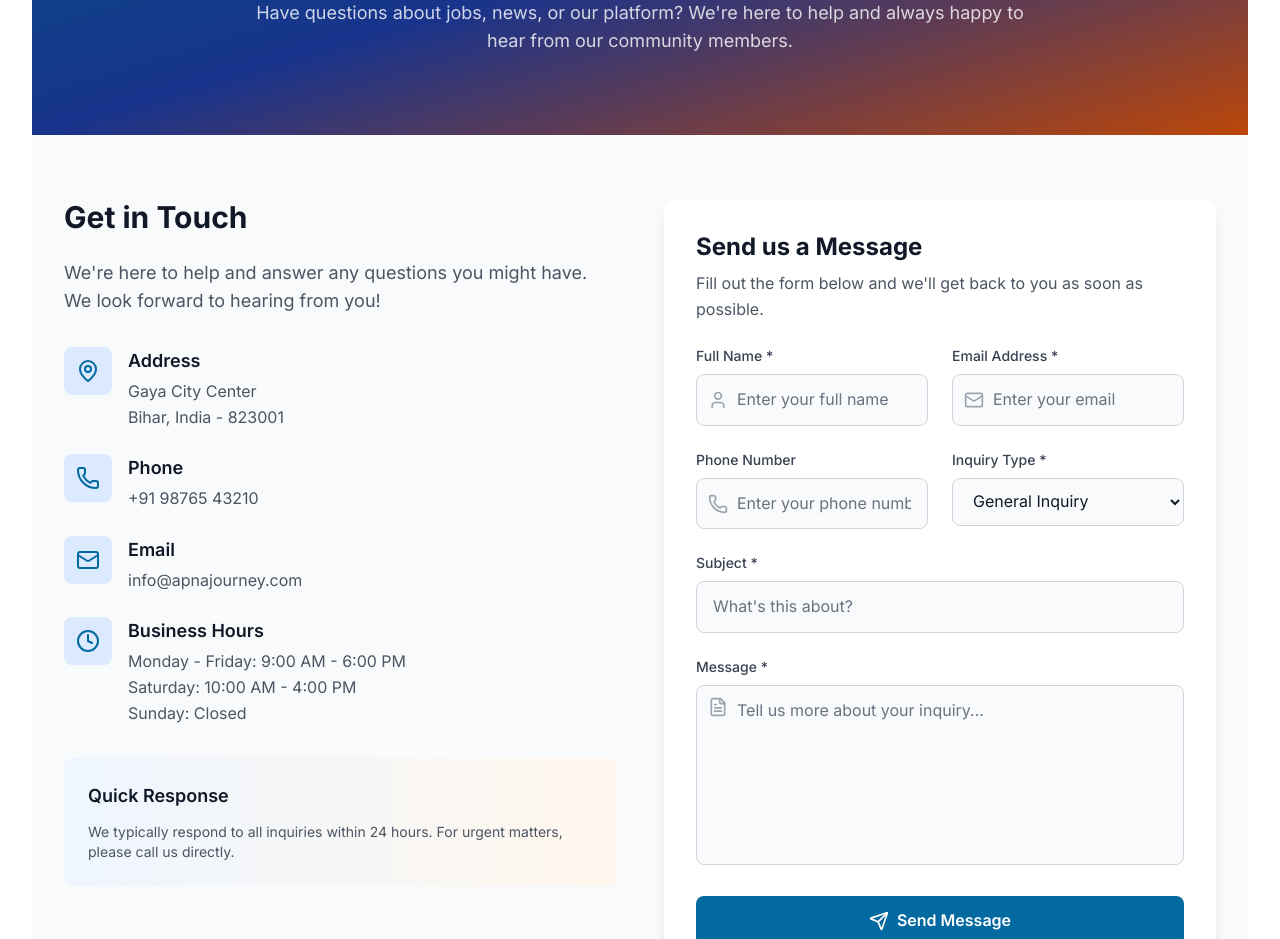
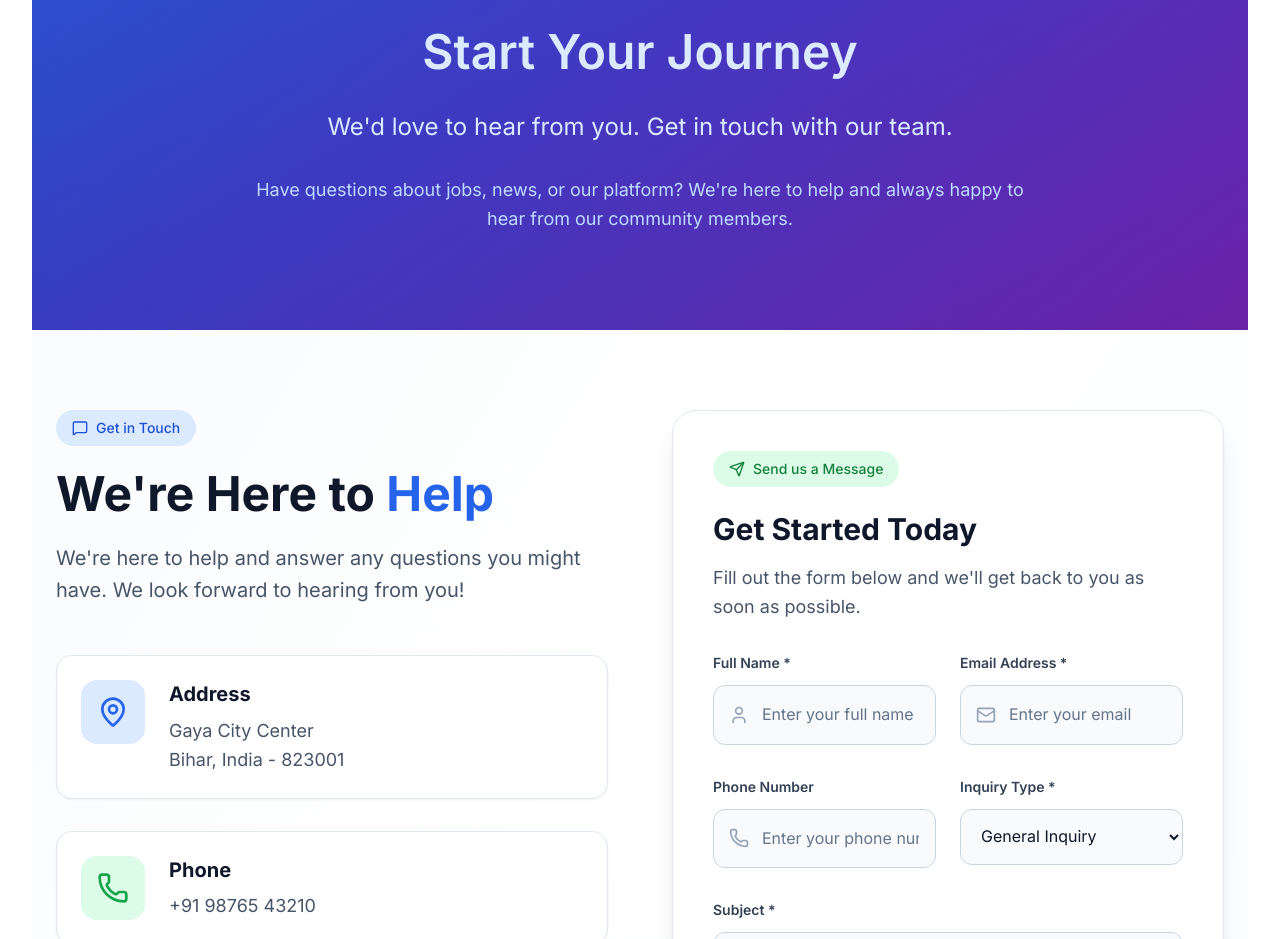
Before and after one commit to Michaelanand123singh/Apna-journey, a Next.js app: page /contact in a window 1280 px wide. Shown: the part 293-1232 px from the top of the page. Built offline with nearby package versions, Linux system fonts and the light colour scheme.

Commit message:
updated the ui system

```diff
--- a/src/app/(frontend)/contact/page.tsx
+++ b/src/app/(frontend)/contact/page.tsx
@@ -13,7 +13,11 @@ import {
   User,
   Mail as MailIcon,
   Phone as PhoneIcon,
-  FileText
+  FileText,
+  Building2,
+  Headphones,
+  Zap,
+  Shield
 } from 'lucide-react'
 
 interface FormData {
@@ -39,12 +43,12 @@ export default function ContactPage() {
   const [errorMessage, setErrorMessage] = useState('')
 
   const inquiryTypes = [
-    { value: 'general', label: 'General Inquiry' },
-    { value: 'job', label: 'Job Related' },
-    { value: 'news', label: 'News & Content' },
-    { value: 'technical', label: 'Technical Support' },
-    { value: 'partnership', label: 'Partnership' },
-    { value: 'other', label: 'Other' }
+    { value: 'general', label: 'General Inquiry', icon: MessageSquare },
+    { value: 'job', label: 'Job Related', icon: Building2 },
+    { value: 'news', label: 'News & Content', icon: FileText },
+    { value: 'technical', label: 'Technical Support', icon: Headphones },
+    { value: 'partnership', label: 'Partnership', icon: Zap },
+    { value: 'other', label: 'Other', icon: Shield }
   ]
 
   const handleInputChange = (e: React.ChangeEvent<HTMLInputElement | HTMLTextAreaElement | HTMLSelectElement>) => {
@@ -86,7 +90,7 @@ export default function ContactPage() {
         setSubmitStatus('error')
         setErrorMessage(data.message || 'Failed to submit inquiry')
       }
-    } catch (error) {
+    } catch {
       setSubmitStatus('error')
       setErrorMessage('Network error. Please try again.')
     } finally {
@@ -95,94 +99,104 @@ export default function ContactPage() {
   }
 
   return (
-    <div className="min-h-screen bg-gray-50 dark:bg-gray-900">
+    <div className="min-h-screen bg-gradient-to-br from-slate-50 via-white to-blue-50/30">
       {/* Hero Section */}
-      <section className="relative py-20 bg-gradient-to-br from-primary-600 via-primary-700 to-secondary-600 overflow-hidden">
-        <div className="absolute inset-0 bg-black/20"></div>
-        <div className="container mx-auto px-4 relative z-10">
-          <div className="max-w-4xl mx-auto text-center text-white">
-            <h1 className="text-4xl md:text-6xl font-bold mb-6">
-              Contact <span className="text-yellow-400">Us</span>
+      <section className="relative py-24 bg-gradient-to-br from-blue-600 via-indigo-700 to-purple-800 overflow-hidden">
+        <div className="absolute inset-0 bg-black/10"></div>
+        <div className="absolute inset-0 bg-gradient-to-r from-blue-600/20 to-purple-600/20"></div>
+        <div className="container mx-auto px-6 relative z-10">
+          <div className="max-w-5xl mx-auto text-center text-white">
+            <div className="inline-flex items-center px-4 py-2 bg-white/10 backdrop-blur-sm rounded-full text-sm font-medium mb-8">
+              <MessageSquare className="w-4 h-4 mr-2" />
+              Contact Us
+            </div>
+            <h1 className="text-5xl md:text-7xl font-bold mb-8 leading-tight">
+              Let's <span className="text-yellow-400">Connect</span><br />
+              <span className="text-4xl md:text-5xl font-semibold text-blue-100">Start Your Journey</span>
             </h1>
-            <p className="text-xl md:text-2xl text-white/90 mb-8 leading-relaxed">
-              We'd love to hear from you. Get in touch with our team.
+            <p className="text-xl md:text-2xl text-blue-100 mb-8 leading-relaxed max-w-4xl mx-auto">
+              We&apos;d love to hear from you. Get in touch with our team.
             </p>
-            <p className="text-lg text-white/80 max-w-3xl mx-auto">
-              Have questions about jobs, news, or our platform? We're here to help and always
+            <p className="text-lg text-blue-200 max-w-3xl mx-auto leading-relaxed">
+              Have questions about jobs, news, or our platform? We&apos;re here to help and always
               happy to hear from our community members.
             </p>
           </div>
         </div>
       </section>
 
-      <div className="container mx-auto px-4 py-16">
-        <div className="max-w-6xl mx-auto">
-          <div className="grid lg:grid-cols-2 gap-12">
+      <div className="container mx-auto px-6 py-20">
+        <div className="max-w-7xl mx-auto">
+          <div className="grid lg:grid-cols-2 gap-16">
             {/* Contact Information */}
-            <div className="space-y-8">
+            <div className="space-y-12">
               <div>
-                <h2 className="text-3xl font-bold text-gray-900 dark:text-white mb-6">
+                <div className="inline-flex items-center px-4 py-2 bg-blue-100 text-blue-700 rounded-full text-sm font-medium mb-6">
+                  <MessageSquare className="w-4 h-4 mr-2" />
                   Get in Touch
+                </div>
+                <h2 className="text-4xl md:text-5xl font-bold text-slate-900 mb-6 leading-tight">
+                  We&apos;re Here to <span className="text-blue-600">Help</span>
                 </h2>
-                <p className="text-lg text-gray-600 dark:text-gray-300 mb-8">
-                  We're here to help and answer any questions you might have.
+                <p className="text-xl text-slate-600 mb-8 leading-relaxed">
+                  We&apos;re here to help and answer any questions you might have.
                   We look forward to hearing from you!
                 </p>
               </div>
 
-              <div className="space-y-6">
-                <div className="flex items-start space-x-4">
-                  <div className="w-12 h-12 bg-primary-100 dark:bg-primary-900/30 rounded-lg flex items-center justify-center flex-shrink-0">
-                    <MapPin className="w-6 h-6 text-primary-600 dark:text-primary-400" />
+              <div className="space-y-8">
+                <div className="flex items-start space-x-6 p-6 bg-white rounded-2xl shadow-sm border border-slate-200 hover:shadow-md transition-shadow">
+                  <div className="w-16 h-16 bg-blue-100 rounded-2xl flex items-center justify-center flex-shrink-0">
+                    <MapPin className="w-8 h-8 text-blue-600" />
                   </div>
                   <div>
-                    <h3 className="text-lg font-semibold text-gray-900 dark:text-white mb-1">
+                    <h3 className="text-xl font-bold text-slate-900 mb-2">
                       Address
                     </h3>
-                    <p className="text-gray-600 dark:text-gray-300">
+                    <p className="text-slate-600 text-lg leading-relaxed">
                       Gaya City Center<br />
                       Bihar, India - 823001
                     </p>
                   </div>
                 </div>
 
-                <div className="flex items-start space-x-4">
-                  <div className="w-12 h-12 bg-primary-100 dark:bg-primary-900/30 rounded-lg flex items-center justify-center flex-shrink-0">
-                    <Phone className="w-6 h-6 text-primary-600 dark:text-primary-400" />
+                <div className="flex items-start space-x-6 p-6 bg-white rounded-2xl shadow-sm border border-slate-200 hover:shadow-md transition-shadow">
+                  <div className="w-16 h-16 bg-green-100 rounded-2xl flex items-center justify-center flex-shrink-0">
+                    <Phone className="w-8 h-8 text-green-600" />
                   </div>
                   <div>
-                    <h3 className="text-lg font-semibold text-gray-900 dark:text-white mb-1">
+                    <h3 className="text-xl font-bold text-slate-900 mb-2">
                       Phone
                     </h3>
-                    <p className="text-gray-600 dark:text-gray-300">
+                    <p className="text-slate-600 text-lg">
                       +91 98765 43210
                     </p>
                   </div>
                 </div>
 
-                <div className="flex items-start space-x-4">
-                  <div className="w-12 h-12 bg-primary-100 dark:bg-primary-900/30 rounded-lg flex items-center justify-center flex-shrink-0">
-                    <Mail className="w-6 h-6 text-primary-600 dark:text-primary-400" />
+                <div className="flex items-start space-x-6 p-6 bg-white rounded-2xl shadow-sm border border-slate-200 hover:shadow-md transition-shadow">
+                  <div className="w-16 h-16 bg-purple-100 rounded-2xl flex items-center justify-center flex-shrink-0">
+                    <Mail className="w-8 h-8 text-purple-600" />
                   </div>
                   <div>
-                    <h3 className="text-lg font-semibold text-gray-900 dark:text-white mb-1">
+                    <h3 className="text-xl font-bold text-slate-900 mb-2">
                       Email
                     </h3>
-                    <p className="text-gray-600 dark:text-gray-300">
+                    <p className="text-slate-600 text-lg">
                       info@apnajourney.com
                     </p>
                   </div>
                 </div>
 
-                <div className="flex items-start space-x-4">
-                  <div className="w-12 h-12 bg-primary-100 dark:bg-primary-900/30 rounded-lg flex items-center justify-center flex-shrink-0">
-                    <Clock className="w-6 h-6 text-primary-600 dark:text-primary-400" />
+                <div className="flex items-start space-x-6 p-6 bg-white rounded-2xl shadow-sm border border-slate-200 hover:shadow-md transition-shadow">
+                  <div className="w-16 h-16 bg-orange-100 rounded-2xl flex items-center justify-center flex-shrink-0">
+                    <Clock className="w-8 h-8 text-orange-600" />
                   </div>
                   <div>
-                    <h3 className="text-lg font-semibold text-gray-900 dark:text-white mb-1">
+                    <h3 className="text-xl font-bold text-slate-900 mb-2">
                       Business Hours
                     </h3>
-                    <p className="text-gray-600 dark:text-gray-300">
+                    <p className="text-slate-600 text-lg leading-relaxed">
                       Monday - Friday: 9:00 AM - 6:00 PM<br />
                       Saturday: 10:00 AM - 4:00 PM<br />
                       Sunday: Closed
@@ -191,54 +205,77 @@ export default function ContactPage() {
                 </div>
               </div>
 
-              <div className="bg-gradient-to-r from-primary-50 to-secondary-50 dark:from-primary-900/20 dark:to-secondary-900/20 p-6 rounded-lg">
-                <h3 className="text-lg font-semibold text-gray-900 dark:text-white mb-3">
-                  Quick Response
-                </h3>
-                <p className="text-gray-600 dark:text-gray-300 text-sm">
+              <div className="bg-gradient-to-br from-blue-50 to-indigo-50 p-8 rounded-2xl border border-blue-100">
+                <div className="flex items-center mb-4">
+                  <div className="w-12 h-12 bg-blue-100 rounded-xl flex items-center justify-center mr-4">
+                    <Zap className="w-6 h-6 text-blue-600" />
+                  </div>
+                  <h3 className="text-2xl font-bold text-slate-900">
+                    Quick Response Guarantee
+                  </h3>
+                </div>
+                <p className="text-slate-700 text-lg leading-relaxed">
                   We typically respond to all inquiries within 24 hours. For urgent matters,
-                  please call us directly.
+                  please call us directly for immediate assistance.
                 </p>
               </div>
             </div>
 
             {/* Contact Form */}
-            <div className="bg-white dark:bg-gray-800 rounded-2xl shadow-lg p-8">
-              <div className="mb-6">
-                <h2 className="text-2xl font-bold text-gray-900 dark:text-white mb-2">
+            <div className="bg-white rounded-3xl shadow-xl p-10 border border-slate-200">
+              <div className="mb-8">
+                <div className="inline-flex items-center px-4 py-2 bg-green-100 text-green-700 rounded-full text-sm font-medium mb-6">
+                  <Send className="w-4 h-4 mr-2" />
                   Send us a Message
+                </div>
+                <h2 className="text-3xl font-bold text-slate-900 mb-4">
+                  Get Started Today
                 </h2>
-                <p className="text-gray-600 dark:text-gray-300">
-                  Fill out the form below and we'll get back to you as soon as possible.
+                <p className="text-slate-600 text-lg leading-relaxed">
+                  Fill out the form below and we&apos;ll get back to you as soon as possible.
                 </p>
               </div>
 
               {submitStatus === 'success' && (
-                <div className="mb-6 p-4 bg-green-50 dark:bg-green-900/20 border border-green-200 dark:border-green-800 rounded-lg flex items-center space-x-3">
-                  <CheckCircle className="w-5 h-5 text-green-600 dark:text-green-400 flex-shrink-0" />
-                  <p className="text-green-800 dark:text-green-200">
-                    Thank you! Your message has been sent successfully. We'll get back to you soon.
-                  </p>
+                <div className="mb-8 p-6 bg-green-50 border border-green-200 rounded-2xl flex items-center space-x-4">
+                  <div className="w-12 h-12 bg-green-100 rounded-xl flex items-center justify-center flex-shrink-0">
+                    <CheckCircle className="w-6 h-6 text-green-600" />
+                  </div>
+                  <div>
+                    <h3 className="text-lg font-semibold text-green-800 mb-1">
+                      Message Sent Successfully!
+                    </h3>
+                    <p className="text-green-700">
+                      Thank you! Your message has been sent successfully. We&apos;ll get back to you soon.
+                    </p>
+                  </div>
                 </div>
               )}
 
               {submitStatus === 'error' && (
-                <div className="mb-6 p-4 bg-red-50 dark:bg-red-900/20 border border-red-200 dark:border-red-800 rounded-lg flex items-center space-x-3">
-                  <AlertCircle className="w-5 h-5 text-red-600 dark:text-red-400 flex-shrink-0" />
-                  <p className="text-red-800 dark:text-red-200">
-                    {errorMessage}
-                  </p>
+                <div className="mb-8 p-6 bg-red-50 border border-red-200 rounded-2xl flex items-center space-x-4">
+                  <div className="w-12 h-12 bg-red-100 rounded-xl flex items-center justify-center flex-shrink-0">
+                    <AlertCircle className="w-6 h-6 text-red-600" />
+                  </div>
+                  <div>
+                    <h3 className="text-lg font-semibold text-red-800 mb-1">
+                      Error Sending Message
+                    </h3>
+                    <p className="text-red-700">
+                      {errorMessage}
+                    </p>
+                  </div>
                 </div>
               )}
 
-              <form onSubmit={handleSubmit} className="space-y-6">
+              <form onSubmit={handleSubmit} className="space-y-8">
                 <div className="grid md:grid-cols-2 gap-6">
                   <div>
-                    <label htmlFor="name" className="block text-sm font-medium text-gray-700 dark:text-gray-300 mb-2">
+                    <label htmlFor="name" className="block text-sm font-semibold text-slate-700 mb-3">
                       Full Name *
                     </label>
                     <div className="relative">
-                      <User className="absolute left-3 top-1/2 transform -translate-y-1/2 w-5 h-5 text-gray-400" />
+                      <User className="absolute left-4 top-1/2 transform -translate-y-1/2 w-5 h-5 text-slate-400" />
                       <input
                         type="text"
                         id="name"
@@ -246,18 +283,18 @@ export default function ContactPage() {
                         value={formData.name}
                         onChange={handleInputChange}
                         required
-                        className="w-full pl-10 pr-4 py-3 border border-gray-300 dark:border-gray-600 rounded-lg bg-gray-50 dark:bg-gray-700 text-gray-900 dark:text-white placeholder-gray-500 dark:placeholder-gray-400 focus:outline-none focus:ring-2 focus:ring-primary-500 focus:border-transparent"
+                        className="w-full pl-12 pr-4 py-4 border border-slate-300 rounded-xl bg-slate-50 text-slate-900 placeholder-slate-500 focus:outline-none focus:ring-2 focus:ring-blue-500 focus:border-transparent transition-all"
                         placeholder="Enter your full name"
                       />
                     </div>
                   </div>
 
                   <div>
-                    <label htmlFor="email" className="block text-sm font-medium text-gray-700 dark:text-gray-300 mb-2">
+                    <label htmlFor="email" className="block text-sm font-semibold text-slate-700 mb-3">
                       Email Address *
                     </label>
                     <div className="relative">
-                      <MailIcon className="absolute left-3 top-1/2 transform -translate-y-1/2 w-5 h-5 text-gray-400" />
+                      <MailIcon className="absolute left-4 top-1/2 transform -translate-y-1/2 w-5 h-5 text-slate-400" />
                       <input
                         type="email"
                         id="email"
@@ -265,7 +302,7 @@ export default function ContactPage() {
                         value={formData.email}
                         onChange={handleInputChange}
                         required
-                        className="w-full pl-10 pr-4 py-3 border border-gray-300 dark:border-gray-600 rounded-lg bg-gray-50 dark:bg-gray-700 text-gray-900 dark:text-white placeholder-gray-500 dark:placeholder-gray-400 focus:outline-none focus:ring-2 focus:ring-primary-500 focus:border-transparent"
+                        className="w-full pl-12 pr-4 py-4 border border-slate-300 rounded-xl bg-slate-50 text-slate-900 placeholder-slate-500 focus:outline-none focus:ring-2 focus:ring-blue-500 focus:border-transparent transition-all"
                         placeholder="Enter your email"
                       />
                     </div>
@@ -274,25 +311,25 @@ export default function ContactPage() {
 
                 <div className="grid md:grid-cols-2 gap-6">
                   <div>
-                    <label htmlFor="phone" className="block text-sm font-medium text-gray-700 dark:text-gray-300 mb-2">
+                    <label htmlFor="phone" className="block text-sm font-semibold text-slate-700 mb-3">
                       Phone Number
                     </label>
                     <div className="relative">
-                      <PhoneIcon className="absolute left-3 top-1/2 transform -translate-y-1/2 w-5 h-5 text-gray-400" />
+                      <PhoneIcon className="absolute left-4 top-1/2 transform -translate-y-1/2 w-5 h-5 text-slate-400" />
                       <input
                         type="tel"
                         id="phone"
                         name="phone"
                         value={formData.phone}
                         onChange={handleInputChange}
-                        className="w-full pl-10 pr-4 py-3 border border-gray-300 dark:border-gray-600 rounded-lg bg-gray-50 dark:bg-gray-700 text-gray-900 dark:text-white placeholder-gray-500 dark:placeholder-gray-400 focus:outline-none focus:ring-2 focus:ring-primary-500 focus:border-transparent"
+                        className="w-full pl-12 pr-4 py-4 border border-slate-300 rounded-xl bg-slate-50 text-slate-900 placeholder-slate-500 focus:outline-none focus:ring-2 focus:ring-blue-500 focus:border-transparent transition-all"
                         placeholder="Enter your phone number"
                       />
                     </div>
                   </div>
 
                   <div>
-                    <label htmlFor="type" className="block text-sm font-medium text-gray-700 dark:text-gray-300 mb-2">
+                    <label htmlFor="type" className="block text-sm font-semibold text-slate-700 mb-3">
                       Inquiry Type *
                     </label>
                     <select
@@ -301,7 +338,7 @@ export default function ContactPage() {
                       value={formData.type}
                       onChange={handleInputChange}
                       required
-                      className="w-full px-4 py-3 border border-gray-300 dark:border-gray-600 rounded-lg bg-gray-50 dark:bg-gray-700 text-gray-900 dark:text-white focus:outline-none focus:ring-2 focus:ring-primary-500 focus:border-transparent"
+                      className="w-full px-4 py-4 border border-slate-300 rounded-xl bg-slate-50 text-slate-900 focus:outline-none focus:ring-2 focus:ring-blue-500 focus:border-transparent transition-all"
                     >
                       {inquiryTypes.map((type) => (
                         <option key={type.value} value={type.value}>
@@ -313,7 +350,7 @@ export default function ContactPage() {
                 </div>
 
                 <div>
-                  <label htmlFor="subject" className="block text-sm font-medium text-gray-700 dark:text-gray-300 mb-2">
+                  <label htmlFor="subject" className="block text-sm font-semibold text-slate-700 mb-3">
                     Subject *
                   </label>
                   <input
@@ -323,17 +360,17 @@ export default function ContactPage() {
                     value={formData.subject}
                     onChange={handleInputChange}
                     required
-                    className="w-full px-4 py-3 border border-gray-300 dark:border-gray-600 rounded-lg bg-gray-50 dark:bg-gray-700 text-gray-900 dark:text-white placeholder-gray-500 dark:placeholder-gray-400 focus:outline-none focus:ring-2 focus:ring-primary-500 focus:border-transparent"
+                    className="w-full px-4 py-4 border border-slate-300 rounded-xl bg-slate-50 text-slate-900 placeholder-slate-500 focus:outline-none focus:ring-2 focus:ring-blue-500 focus:border-transparent transition-all"
                     placeholder="What's this about?"
                   />
                 </div>
 
                 <div>
-                  <label htmlFor="message" className="block text-sm font-medium text-gray-700 dark:text-gray-300 mb-2">
+                  <label htmlFor="message" className="block text-sm font-semibold text-slate-700 mb-3">
                     Message *
                   </label>
                   <div className="relative">
-                    <FileText className="absolute left-3 top-3 w-5 h-5 text-gray-400" />
+                    <FileText className="absolute left-4 top-4 w-5 h-5 text-slate-400" />
                     <textarea
                       id="message"
                       name="message"
@@ -341,7 +378,7 @@ export default function ContactPage() {
                       onChange={handleInputChange}
                       required
                       rows={6}
-                      className="w-full pl-10 pr-4 py-3 border border-gray-300 dark:border-gray-600 rounded-lg bg-gray-50 dark:bg-gray-700 text-gray-900 dark:text-white placeholder-gray-500 dark:placeholder-gray-400 focus:outline-none focus:ring-2 focus:ring-primary-500 focus:border-transparent resize-none"
+                      className="w-full pl-12 pr-4 py-4 border border-slate-300 rounded-xl bg-slate-50 text-slate-900 placeholder-slate-500 focus:outline-none focus:ring-2 focus:ring-blue-500 focus:border-transparent resize-none transition-all"
                       placeholder="Tell us more about your inquiry..."
                     />
                   </div>
@@ -350,17 +387,17 @@ export default function ContactPage() {
                 <button
                   type="submit"
                   disabled={isSubmitting}
-                  className="w-full bg-primary-600 hover:bg-primary-700 disabled:bg-primary-400 text-white font-semibold py-3 px-6 rounded-lg transition-colors duration-200 flex items-center justify-center space-x-2"
+                  className="w-full bg-gradient-to-r from-blue-600 to-indigo-600 hover:from-blue-700 hover:to-indigo-700 disabled:from-blue-400 disabled:to-indigo-400 text-white font-bold py-4 px-8 rounded-xl transition-all duration-200 flex items-center justify-center space-x-3 shadow-lg hover:shadow-xl disabled:shadow-none"
                 >
                   {isSubmitting ? (
                     <>
-                      <div className="w-5 h-5 border-2 border-white border-t-transparent rounded-full animate-spin"></div>
-                      <span>Sending...</span>
+                      <div className="w-6 h-6 border-2 border-white border-t-transparent rounded-full animate-spin"></div>
+                      <span className="text-lg">Sending...</span>
                     </>
                   ) : (
                     <>
-                      <Send className="w-5 h-5" />
-                      <span>Send Message</span>
+                      <Send className="w-6 h-6" />
+                      <span className="text-lg">Send Message</span>
                     </>
                   )}
                 </button>
```
Also changed, not shown: src/app/(frontend)/about/page.tsx (+172 -102 lines), src/app/(frontend)/page.tsx (+30 -7 lines), src/components/frontend/home/CTASection.tsx (+3 -4 lines).
